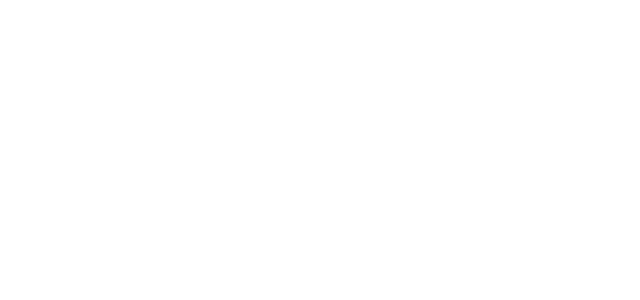
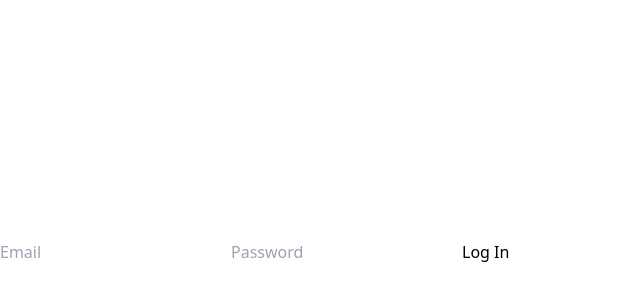
Before and after one commit to EmilGligore/Polysolution, a React (Create React App) app: page / in a window 1280 px wide. Shown: the part 148-448 px from the top of the page, without its empty margins (0-640 px from the left). Built offline with nearby package versions, Linux system fonts and the light colour scheme.

Commit message:
28.04 2nd commit

```diff
--- a/src/components/Auth.js
+++ b/src/components/Auth.js
@@ -1,9 +1,25 @@
 import "../index.css";
+import { auth } from "../config/firebase";
+import { signInWithEmailAndPassword } from "firebase/auth"
+import React from "react";
 
 export default function Auth() {
+    const [email, setEmail] = React.useState('')
+    const [password, setPassword] = React.useState('')
+
+    const logIn = async () => {
+        try {
+            await signInWithEmailAndPassword(auth, email, password)
+        } catch (err) {
+            console.error(err);
+        }
+    }
+
     return (
     <>
-
+        <input placeholder="Email" onChange={(e) => setEmail(e.target.value)}/>
+        <input placeholder="Password" onChange={(e) => setPassword(e.target.value)} />
+        <button type="submit" onClick={logIn} >Log In</button>
     </>
     )
 }
--- a/src/components/Main.js
+++ b/src/components/Main.js
@@ -3,6 +3,7 @@ import SideBar from "./SideBar";
 import UserDetails from "./UserDetails";
 import Schedule from "./Schedule";
 import Stock from "./Stock";
+import Auth from "./Auth"
 
 export default function Main() {
   return (
@@ -11,7 +12,7 @@ export default function Main() {
       {/* <UserDetails /> */}
       {/* <Schedule /> */}
       {/* <Stock /> */}
-
+      <Auth />
     </main>
   );
 }
--- a/src/config/firebase.js
+++ b/src/config/firebase.js
@@ -1,6 +1,7 @@
 import { initializeApp } from "firebase/app";
 import { getAnalytics } from "firebase/analytics";
 import { getFirestore } from "firebase/firestore";
+import { getAuth } from "firebase/auth"
 
 const firebaseConfig = {
   apiKey: "AIzaSyD2gJP93l2A9kwqffzDEEfM2OTSKaV8Hd0",
@@ -15,3 +16,4 @@ const firebaseConfig = {
 const app = initializeApp(firebaseConfig);
 const analytics = getAnalytics(app);
 export const db = getFirestore(app)
+export const auth = getAuth(app)
```
